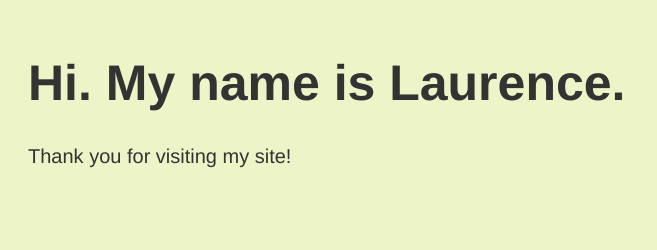
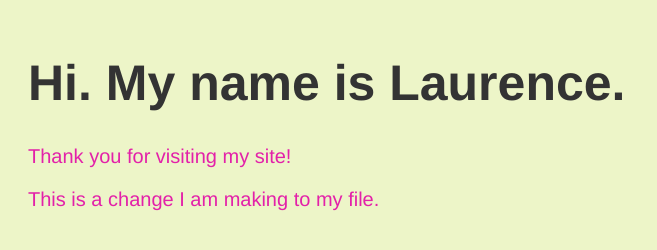
Before and after one commit to laurencebradford/laurencebradford.github.io, a plain HTML site: page index.html in a window 1280 px wide. Shown: the whole page, without its empty margins (0-657 px from the left). Drawn offline with Linux system fonts and the light colour scheme.

Commit message:
changing the p color

```diff
--- a/index.html
+++ b/index.html
@@ -12,5 +12,6 @@
 <body>
   <h1>Hi. My name is Laurence.</h1>
   <p>Thank you for visiting my site!</p>
+  <p>This is a change I am making to my file.</p>
 </body>
 </html>
--- a/main.css
+++ b/main.css
@@ -15,4 +15,5 @@ h1 {
 
 p {
 	font-size: 20px;
+	color: #E321A9;
 }
```
